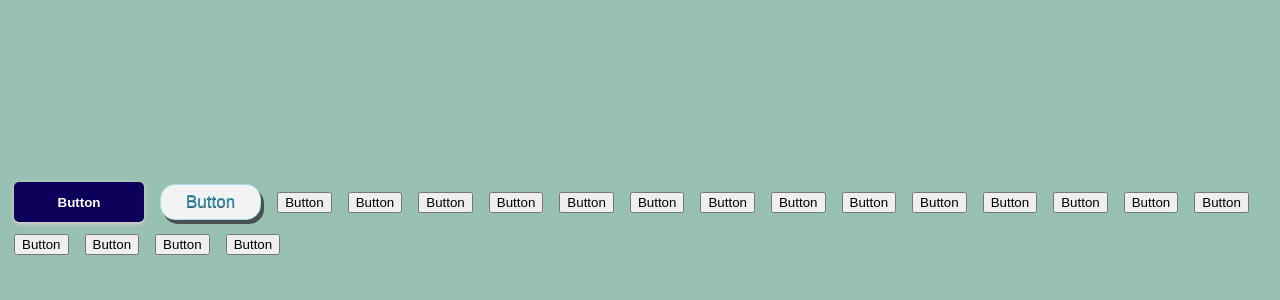
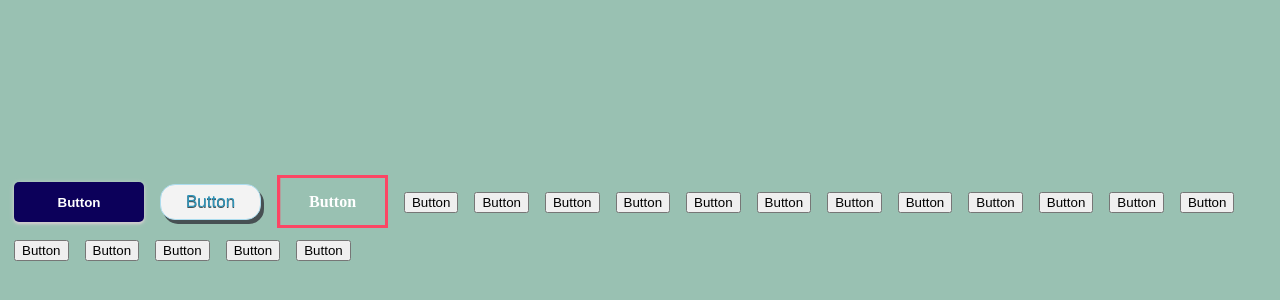
Before and after one commit to KannKaro/MyButtons, a plain HTML site: page index.html in a window 1280 px wide. Shown: the part 238-538 px from the top of the page. Drawn offline with Linux system fonts and the light colour scheme.

Commit message:
Add files via upload

```diff
--- a/style.css
+++ b/style.css
@@ -50,3 +50,36 @@ body {
     position: relative;
     top: 1px;
 }
+
+#btn3 {
+    display: inline-block;
+    padding: 0.9rem 1.8rem;
+    font-size: 16px;
+    font-weight: 700;
+    color: white;
+    border: 3px solid rgb(252, 70, 100);
+    cursor: pointer;
+    position: relative;
+    background-color: transparent;
+    text-decoration: none;
+    overflow: hidden;
+    z-index: 1;
+    font-family: inherit;
+}
+
+#btn3:before {
+    content: "";
+    position: absolute;
+    left: 0;
+    top: 0;
+    width: 100%;
+    height: 100%;
+    background-color: rgb(252, 70, 100);
+    transform: translateX(-100%);
+    transition: all .3s;
+    z-index: -1;
+}
+
+#btn3:hover:before {
+    transform: translateX(0);
+}
```
